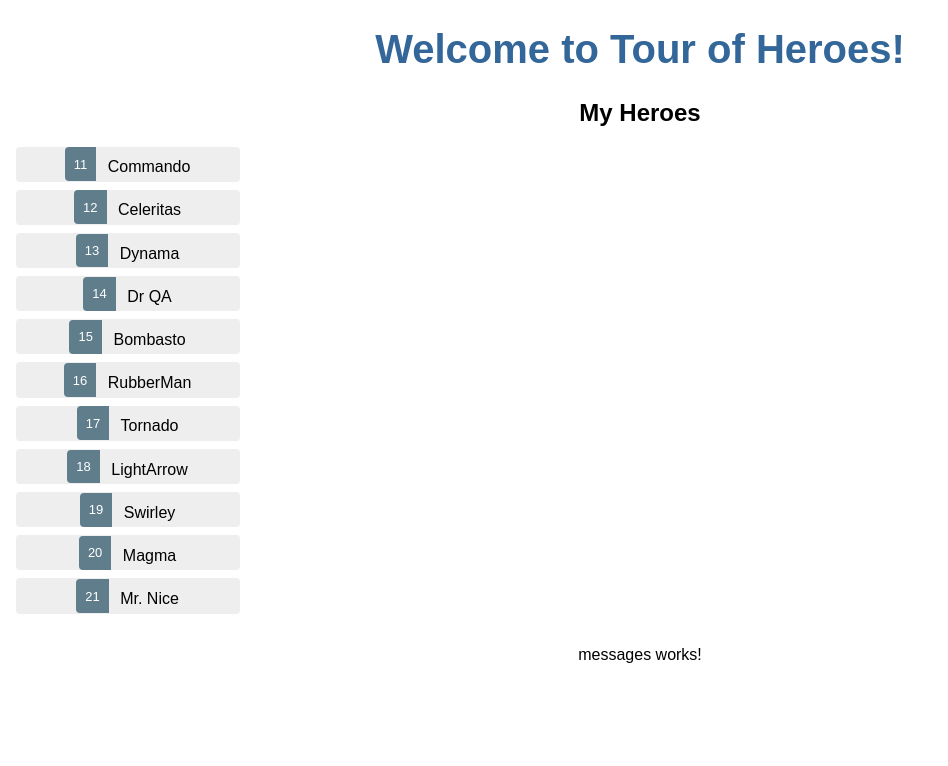
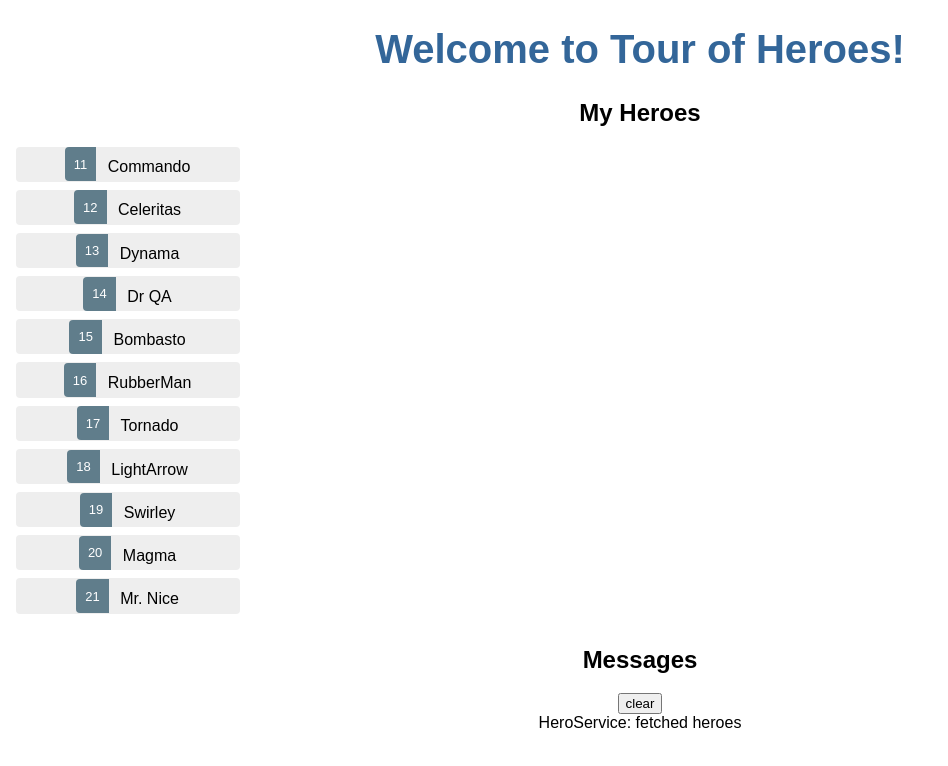
Before and after one commit to ArtemeeSenin/angular-tour-of-heroes, an Angular app: page / in a window 1280 px wide. Shown: the top 766 px of the page, without its empty margins (0-948 px from the left). Built offline with nearby package versions, Linux system fonts and the light colour scheme.

Commit message:
add messages display after heroes fetch

```diff
--- a/src/app/hero.service.ts
+++ b/src/app/hero.service.ts
@@ -2,14 +2,16 @@
 import { Injectable } from '@angular/core';
 import { Hero } from './hero';
 import { HEROES } from './mock-heroes';
+import { MessageService } from './message.service';
 
 @Injectable({
   providedIn: 'root'
 })
 export class HeroService {
-  constructor() { }
+  constructor(private messageService: MessageService) { }
 
   getHeroes(): Observable<Hero[]> {
+    this.messageService.add('HeroService: fetched heroes');
     return of(HEROES);
   }
 }
--- a/src/app/heroes/heroes.component.ts
+++ b/src/app/heroes/heroes.component.ts
@@ -19,8 +19,8 @@
   }
 
   getHeroes(): void {
-  this.heroService.getHeroes()
-    .subscribe( heroes => this.heroes = heroes);
+    this.heroService.getHeroes()
+      .subscribe( heroes => this.heroes = heroes);
   }
 
   ngOnInit() {
--- a/src/app/message.service.ts
+++ b/src/app/message.service.ts
@@ -1,9 +1,16 @@
 import { Injectable } from '@angular/core';
 
 @Injectable({
-  providedIn: 'root'
+  providedIn: 'root',
 })
 export class MessageService {
+  messages: string[] = [];
 
-  constructor() { }
+  add(message: string) {
+    this.messages.push(message);
+  }
+
+  clear() {
+    this.messages = [];
+  }
 }
--- a/src/app/messages/messages.component.html
+++ b/src/app/messages/messages.component.html
@@ -1,3 +1,7 @@
-<p>
-  messages works!
-</p>
+<div *ngIf="messageService.messages.length">
+
+  <h2>Messages</h2>
+  <button class="clear" (click)="messageService.clear()">clear</button>
+  <div *ngFor='let message of messageService.messages'> {{message}} </div>
+
+</div>
--- a/src/app/messages/messages.component.ts
+++ b/src/app/messages/messages.component.ts
@@ -1,4 +1,5 @@
 import { Component, OnInit } from '@angular/core';
+import { MessageService } from '../message.service';
 
 @Component({
   selector: 'app-messages',
@@ -7,7 +8,7 @@
 })
 export class MessagesComponent implements OnInit {
 
-  constructor() { }
+  constructor(public messageService: MessageService) {}
 
   ngOnInit() {
   }
```
